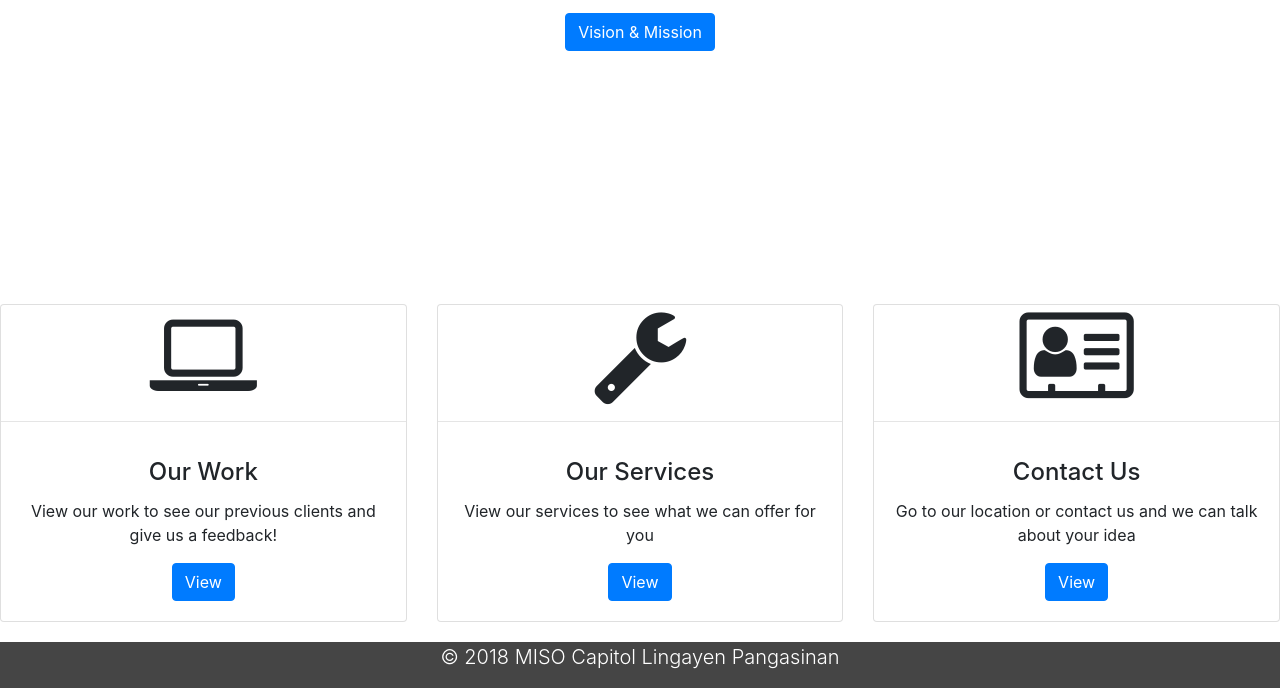
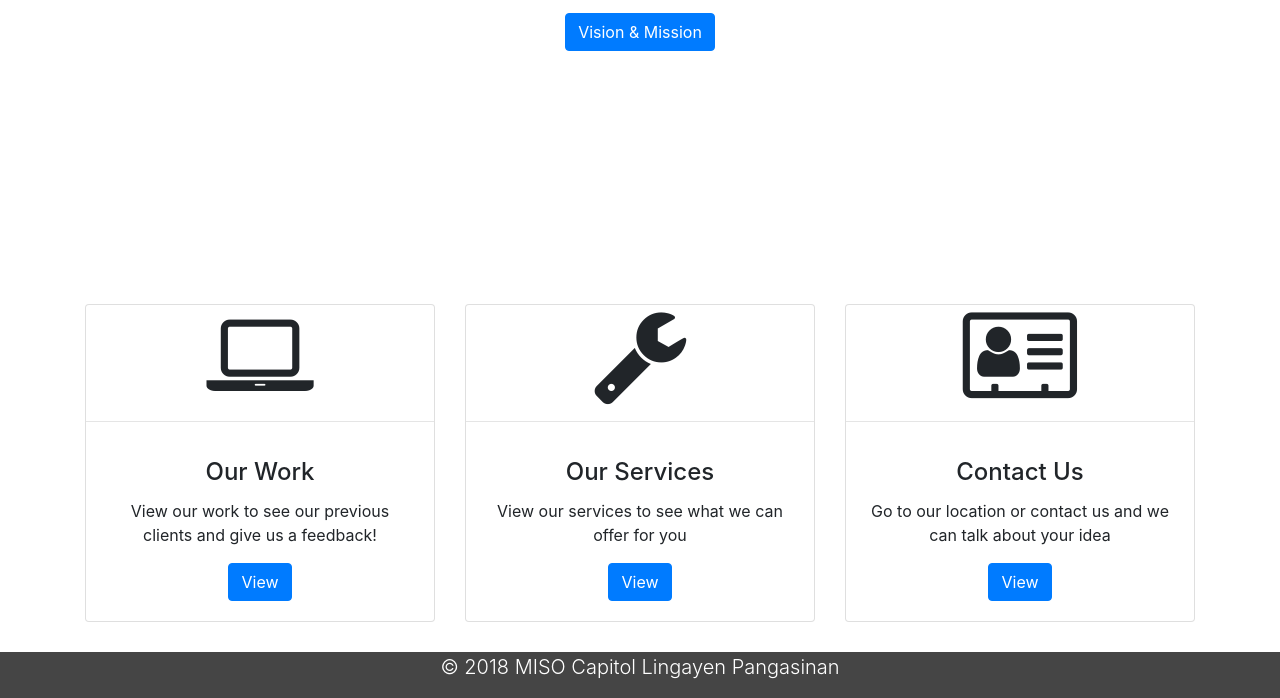
Before and after one commit to Tsabrandon/MISoffice, a plain HTML site: page index.html in a window 1280 px wide. Shown: the part 398-1096 px from the top of the page. Drawn offline with Linux system fonts and the light colour scheme.

Commit message:
Revert "removed the container on cards"
This reverts commit ae8fd103c758f6201f9d90e79008e4e312818644.

```diff
--- a/index.html
+++ b/index.html
@@ -46,6 +46,7 @@
     <a href="#" class="btn btn-primary"> Vision & Mission</a>
   </div>
 </div>
+<div class="container" id="container">
   <div class="row">
     <div class="col-lg-4">
       <div class="card text-center">
@@ -81,6 +82,7 @@
       </div>
     </div>
   </div>
+</div>
 <div class="footer">
   <div class="container text-center">
     <div class="row">
```
